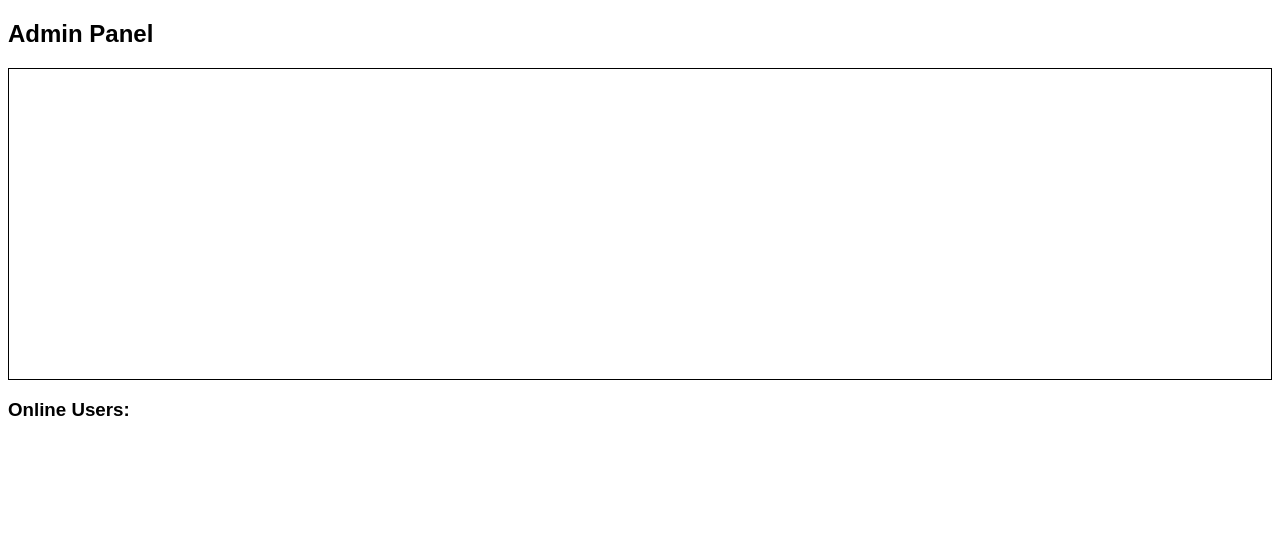
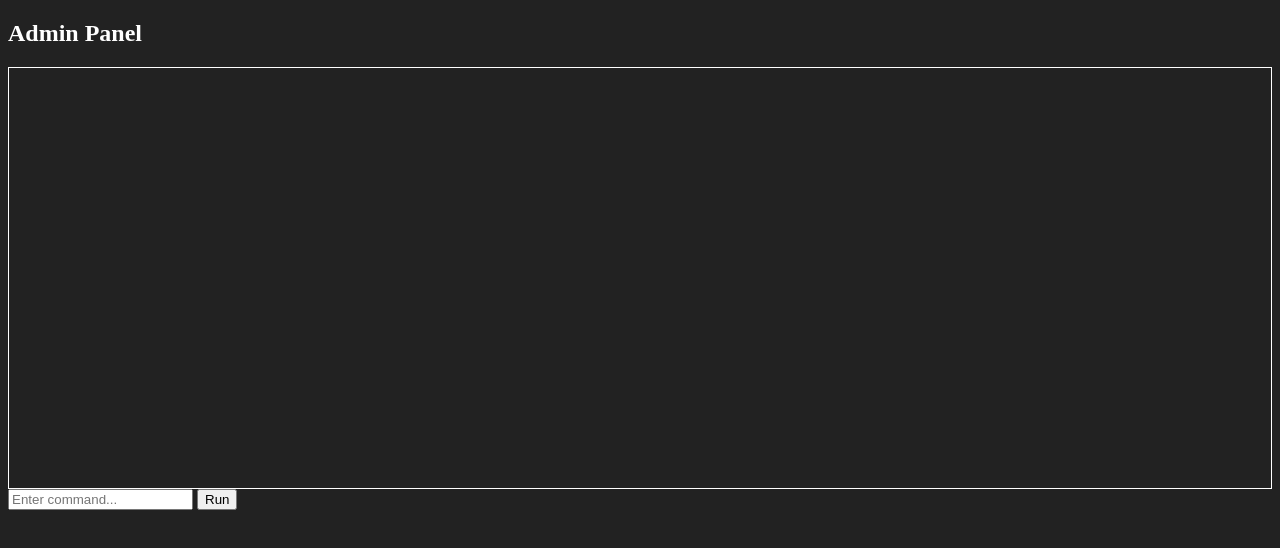
Before and after one commit to GUY-cpu-sketch/webysite, a website: page public/admin.html in a window 1280 px wide. Drawn offline with nearby package versions, Linux system fonts and the light colour scheme; no server answers.

Commit message:
Update admin.html

```diff
--- a/public/admin.html
+++ b/public/admin.html
@@ -1,19 +1,18 @@
 <!DOCTYPE html>
 <html lang="en">
 <head>
-<meta charset="UTF-8">
-<title>Admin Panel</title>
-<style>
-  body { font-family:sans-serif; }
-  #chatBox { border:1px solid black; height:300px; overflow-y:auto; margin-bottom:10px; padding:5px; }
-</style>
+  <meta charset="UTF-8">
+  <title>Admin Panel</title>
+  <link rel="stylesheet" href="style.css">
 </head>
-<body>
-<h2>Admin Panel</h2>
-<div id="chatBox"></div>
-<h3>Online Users:</h3>
-<ul id="onlineUsers"></ul>
-<script src="/socket.io/socket.io.js"></script>
-<script src="main.js"></script>
+<body style="background:#222; color:white;">
+  <h2>Admin Panel</h2>
+  <div id="adminBox" style="height:400px; overflow-y:auto; border:1px solid white; padding:10px;"></div>
+  <form id="adminCmdForm">
+    <input type="text" id="adminCmdInput" placeholder="Enter command..." autocomplete="off">
+    <button type="submit">Run</button>
+  </form>
+  <script src="/socket.io/socket.io.js"></script>
+  <script src="main.js"></script>
 </body>
 </html>
```
